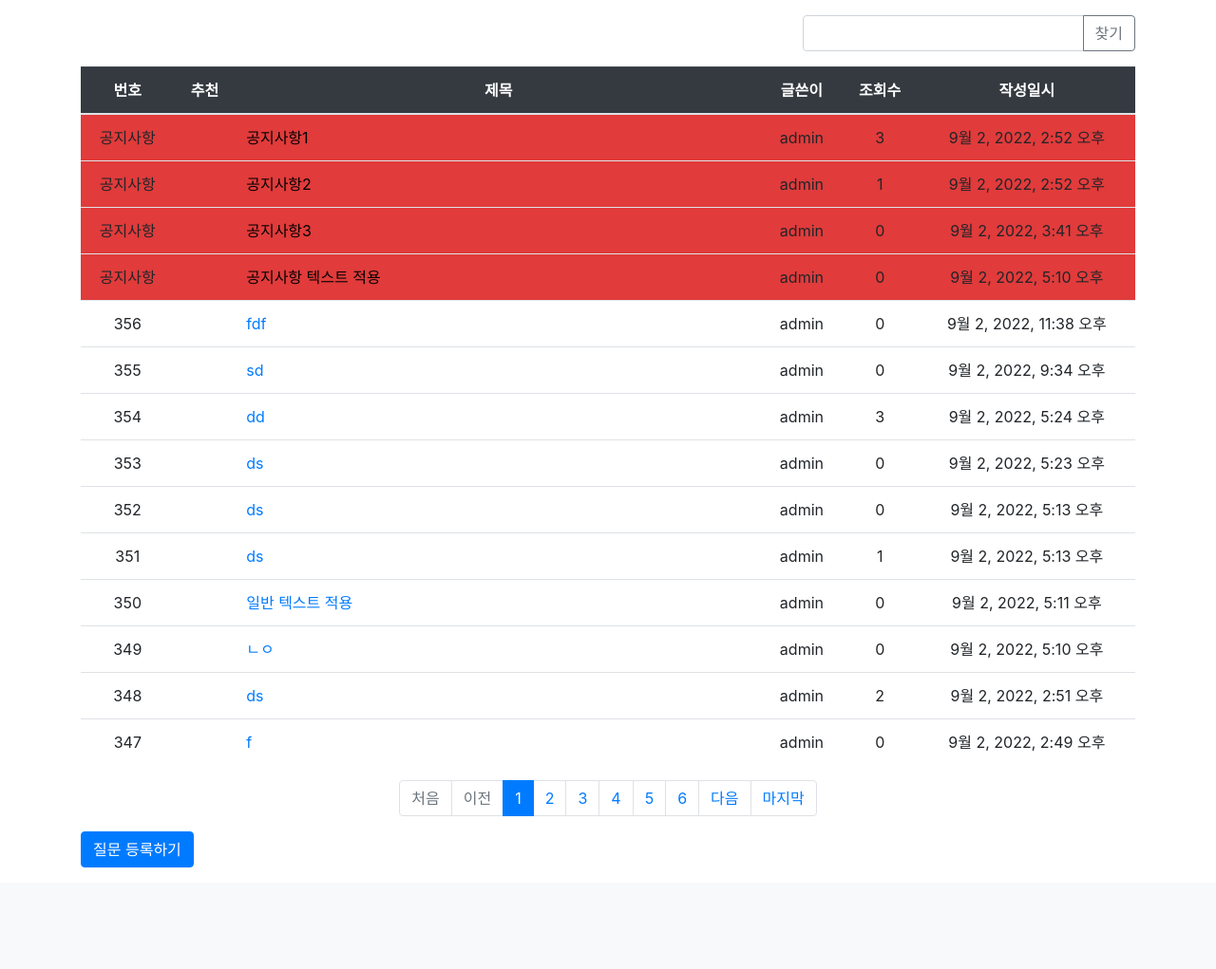
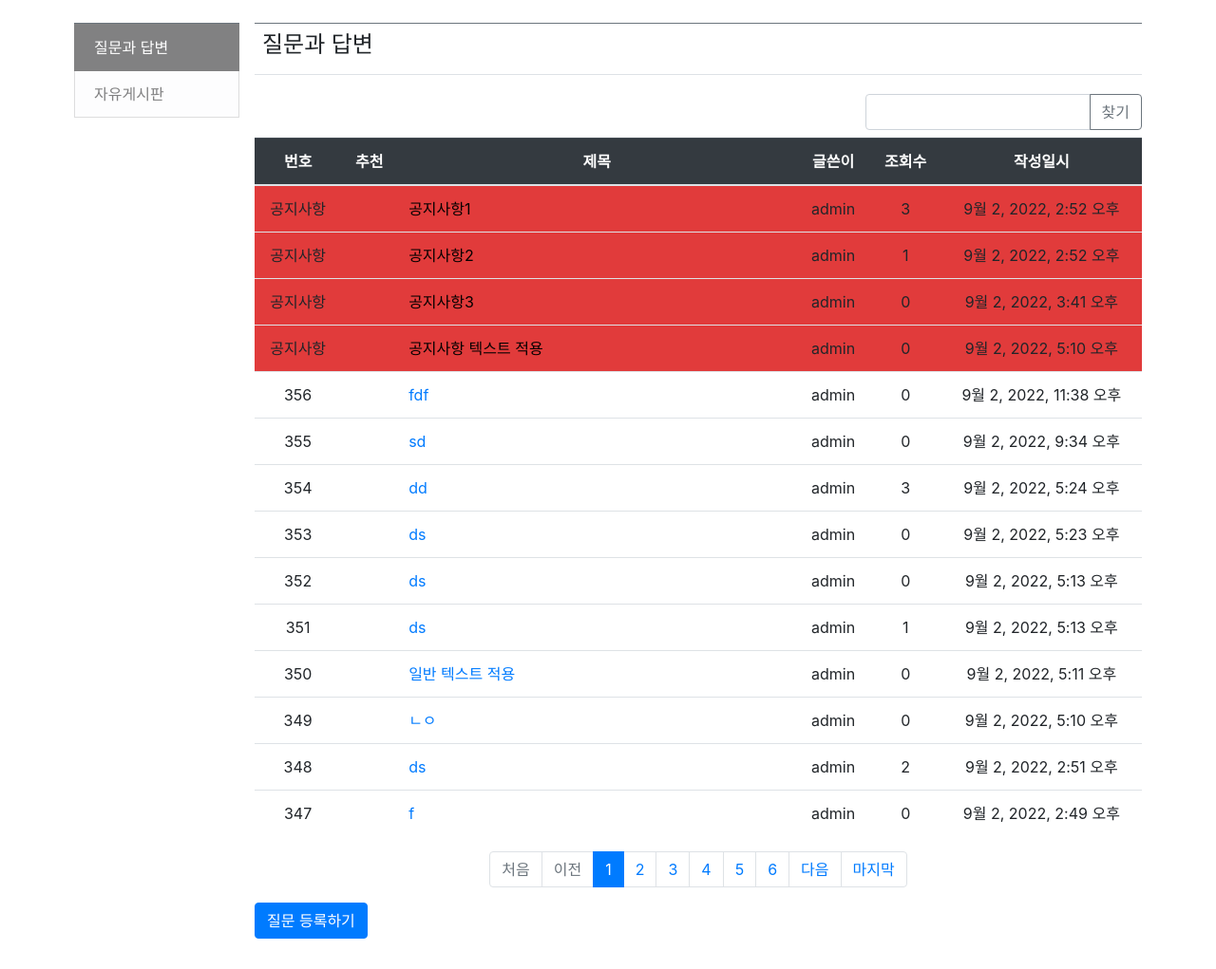
Before and after one commit to batandy/pybo, a Django app: page /pybo/ in a window 1280 px wide. Shown: the part 57-1078 px from the top of the page at 95% size. Before the commit the page ends 971 px from the top, so only its background shows below. Run offline with Django 3.2, Linux system fonts and the light colour scheme; data comes from the database, SQL or seed files in the repository; both versions use the stored data as it was after the commit; some libraries are stand-ins or nearby versions.

Commit message:
FEAT(all): add Category

```diff
--- a/config/urls.py
+++ b/config/urls.py
@@ -21,6 +21,6 @@ urlpatterns = [
     path('admin/', admin.site.urls),
     path('pybo/',include('pybo.urls')),
     path('common/', include('common.urls')),
-    path('', base_views.index, name='index'), # '/'에 해당되는 path
+    path('<str:category_name>/', base_views.index, name='index'), # '/'에 해당되는 path
     path('ckeditor/', include('ckeditor_uploader.urls')),
 ]
--- a/pybo/models.py
+++ b/pybo/models.py
@@ -1,6 +1,18 @@
+from ckeditor.fields import RichTextField
 from django.contrib.auth.models import User
 from django.db import models
-from ckeditor.fields import RichTextField
+from django.urls import reverse
+
+class Category(models.Model):
+    name = models.CharField(max_length=20, unique=True)
+    description = models.CharField(max_length=200, blank=True)
+    has_answer = models.BooleanField(default=True)  # 답변가능 여부
+
+    def __str__(self):
+        return self.name
+
+    def get_absolute_url(self):
+        return reverse('pybo:index', args=[self.name])
 
 class Question(models.Model):
     author=models.ForeignKey(User, on_delete=models.CASCADE, related_name='author_question')
@@ -11,6 +23,7 @@ class Question(models.Model):
     voter = models.ManyToManyField(User, related_name='voter_question')
     view_count = models.PositiveIntegerField(default=0)
     top_fixed = models.BooleanField(verbose_name='상단고정', default=False)
+    category = models.ForeignKey(Category, on_delete=models.CASCADE, related_name='category_question')
     def __str__(self):
         return self.subject
     @property
--- a/pybo/urls.py
+++ b/pybo/urls.py
@@ -5,9 +5,11 @@ app_name='pybo'
 urlpatterns=[
     # base_views.py
     path('',base_views.index, name='index'),
+    path('<str:category_name>/', base_views.index, name='index'),
     path('<int:question_id>/',base_views.detail, name='detail'),
+
     # question_views.py
-    path('question/create/', question_views.question_create, name='question_create'),
+    path('question/create/<str:category_name>/', question_views.question_create, name='question_create'),
     path('question/modify/<int:question_id>/', question_views.question_modify, name='question_modify'),
     path('question/delete/<int:question_id>/', question_views.question_delete, name='question_delete'),
 
--- a/pybo/views/base_views.py
+++ b/pybo/views/base_views.py
@@ -2,15 +2,18 @@ from django.core.paginator import Paginator
 from django.db.models import Q, Count
 from django.shortcuts import render, get_object_or_404
 
-from ..models import Question, Answer
+from ..models import Question, Answer, Category
 
-def index(request):
+def index(request, category_name='qna'):
     """
     pybo 목록출력
     """
     # 입력인자
     page=request.GET.get('page', '1')
     kw=request.GET.get('kw', '')
+
+    category_list = Category.objects.all()
+    category = get_object_or_404(Category, name=category_name)
     # 조회
     question_list=Question.objects.filter(top_fixed=False).order_by('-create_date')
     if kw:
@@ -33,7 +36,7 @@ def index(request):
         notice_fixed=Question.objects.filter(top_fixed=True).order_by('create_date')
 
 
-    context={'question_list': page_obj, 'page': page, 'kw': kw, 'max_page':max_page, 'notice_fixed':notice_fixed}
+    context={'question_list': page_obj, 'page': page, 'kw': kw, 'max_page':max_page, 'notice_fixed':notice_fixed, 'category_list': category_list, 'category': category}
     return render(request, 'pybo/question_list.html', context)
 
 def detail(request, question_id):
--- a/templates/pybo/question_form.html
+++ b/templates/pybo/question_form.html
@@ -2,7 +2,7 @@
 
 {% block content %}
 <div class="container">
-    <h3 class="my-3 border_bottom pb-2">질문 등록</h3>
+    <h3 class="my-3 border_bottom pb-2">[{{ category.description }}] 질문 등록</h3>
     <form method="post" class="post-form my-3">
         {% csrf_token %}
         <!-- 오류 표시 Start -->
--- a/templates/pybo/question_list.html
+++ b/templates/pybo/question_list.html
@@ -3,7 +3,31 @@
 {% block content %}
 
 <div class="container my-3">
-    <div class="row justify-content-end my-3">
+    <div class="row">
+        <div class="col-sm-12 col-md-3 col-lg-2 p-2">
+            <!-- Sidebar  -->
+            <nav id="sidebar" class="border-top border-secondary">
+                <div class="list-group">
+                    {% for cat in category_list %}
+                        {% if cat == category %}
+                            <a class="rounded-0 list-group-item list-group-item-action list-group-item-light active"
+                            href="{{ cat.get_absolute_url }}">{{ cat.description }}</a>
+                        {% else %}
+                            <a class="rounded-0 list-group-item list-group-item-action list-group-item-light"
+                            href="{{ cat.get_absolute_url }}">{{ cat.description }}</a>
+                        {% endif %}
+                    {% endfor %}
+                </div>
+            </nav>
+        </div>
+        <div class="col-sm-12 col-md-9 col-lg-10 p-2">
+            <!-- Content -->
+            <div id="content" class="border-top border-secondary">
+                <div class="content_block">
+                    <h4 class="border-bottom pl-2 pb-3 my-2">{{ category.description }}</h4>
+                    <div class="row justify-content-between my-1">
+                        <div class="container my-1">
+                            <div class="row justify-content-end my-2">
                                 <div class="col-4 input-group">
                                     <input type="text" class="form-control kw" value="{{ kw|default_if_none:'' }}">
                                     <div class="input-group-append">
@@ -16,13 +40,14 @@
                                 <tr class="text-center thead-dark">
                                     <th>번호</th>
                                     <th>추천</th>
-            <th style="width:50%">제목</th>
+                                    <th style="width:45%">제목</th>
                                     <th>글쓴이</th>
                                     <th>조회수</th>
                                     <th>작성일시</th>
                                 </tr>
                                 </thread>
                                 <tbody>
+
                                 <!--공지사항-->
                                 {% if notice_fixed %}
                                 {% if question_list.number == 1 %}
@@ -157,11 +182,17 @@
 
                             </ul>
                             <!-- 페이징 처리 끝 -->
-    <a href="{% url 'pybo:question_create' %}" class="btn btn-primary">
+                            <a href="{% url 'pybo:question_create' category.name %}" class="btn btn-primary">
                                 질문 등록하기
                             </a>
                         </div>
-<form id="searchForm" method="get" action="{% url 'index' %}">
+                    </div>
+                </div>
+            </div>
+        </div>
+    </div>
+</div>
+<form id="searchForm" method="get" action="{% url 'index' category.name %}">
     <input type="hidden" id="kw" name="kw" value="{{ kw|default_if_none:'' }}">
     <input type="hidden" id="page" name="page" value="{{ page }}">
 </form>
```
Also changed, not shown: pybo/views/question_views.py (+7 -5 lines), db.sqlite3, 1 other file. Lines whose indentation alone changed are shown as unchanged.
